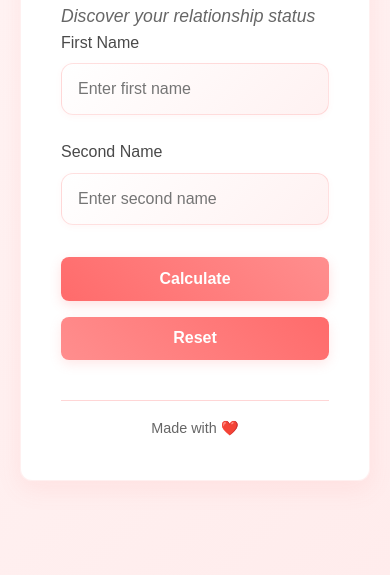
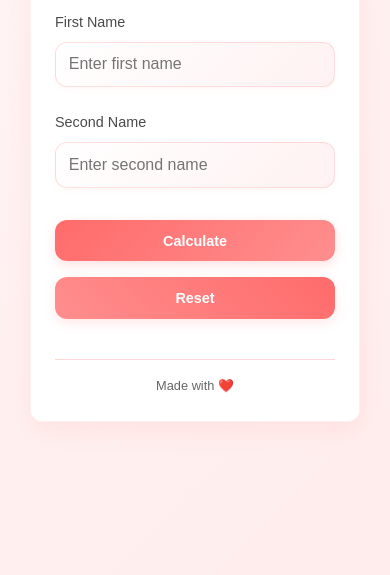
Before and after one commit to SagarKotai/flames-calculator, a website: page index.html in a window 390 px wide. Shown: the part 269-844 px from the top of the page. Drawn offline with Linux system fonts and the light colour scheme; no server answers.

Commit message:
feat: Make app mobile-friendly with responsive design

```diff
--- a/styles.css
+++ b/styles.css
@@ -30,7 +30,7 @@ body {
     align-items: center;
     padding: 20px;
     position: relative;
-    overflow: hidden;
+    overflow-x: hidden;
 }
 
 .container {
@@ -39,7 +39,7 @@ body {
     background-color: rgba(255, 255, 255, 0.98);
     border-radius: var(--border-radius);
     box-shadow: 0 8px 24px rgba(255, 107, 107, 0.1);
-    padding: 2.5rem;
+    padding: 2rem;
     position: relative;
     overflow: hidden;
     z-index: 1;
@@ -47,18 +47,21 @@ body {
 }
 
 h1 {
-    font-size: 2.5rem;
+    font-size: clamp(1.8rem, 5vw, 2.5rem);
     background: var(--gradient);
     -webkit-background-clip: text;
     -webkit-text-fill-color: transparent;
     margin-bottom: 0.5rem;
     font-weight: 600;
+    text-align: center;
 }
 
 .subtitle {
     color: #666;
-    font-size: 1.1rem;
+    font-size: clamp(0.9rem, 3vw, 1.1rem);
     font-style: italic;
+    text-align: center;
+    margin-bottom: 1.5rem;
 }
 
 .input-section {
@@ -75,14 +78,15 @@ label {
     margin-bottom: 0.5rem;
     font-weight: 500;
     color: var(--text-color);
+    font-size: clamp(0.9rem, 3vw, 1rem);
 }
 
 input {
     width: 100%;
-    padding: 1rem;
+    padding: clamp(0.8rem, 3vw, 1rem);
     border: 1px solid rgba(255, 107, 107, 0.2);
     border-radius: var(--border-radius);
-    font-size: 1rem;
+    font-size: clamp(0.9rem, 3vw, 1rem);
     transition: var(--transition);
     background: linear-gradient(135deg, rgba(255, 255, 255, 0.9) 0%, rgba(255, 240, 240, 0.9) 100%);
     box-shadow: 0 2px 6px rgba(255, 107, 107, 0.05);
@@ -100,20 +104,24 @@ input:focus {
     gap: 1rem;
     justify-content: center;
     margin-bottom: 2rem;
+    flex-wrap: wrap;
 }
 
 button {
-    padding: 0.8rem 1.5rem;
+    padding: clamp(0.8rem, 3vw, 1rem) clamp(1.2rem, 4vw, 1.5rem);
     border: none;
-    border-radius: 8px;
-    font-size: 1rem;
+    border-radius: var(--border-radius);
+    font-size: clamp(0.9rem, 3vw, 1rem);
     font-weight: 600;
     cursor: pointer;
-    transition: all 0.3s ease;
+    transition: var(--transition);
+    flex: 1;
+    min-width: 120px;
+    max-width: 200px;
 }
 
 #calculate-btn {
-    background: linear-gradient(45deg, #ff6b6b, #ff8e8e);
+    background: var(--gradient);
     color: white;
     box-shadow: 0 4px 12px rgba(255, 107, 107, 0.2);
 }
@@ -131,15 +139,15 @@ button:hover {
 
 #result-container {
     margin-top: 2rem;
-    padding: 1.5rem;
-    border-radius: 10px;
+    padding: clamp(1rem, 4vw, 1.5rem);
+    border-radius: var(--border-radius);
     background: linear-gradient(135deg, rgba(255, 255, 255, 0.8) 0%, rgba(255, 240, 240, 0.8) 100%);
     box-shadow: 0 4px 12px rgba(255, 107, 107, 0.1);
     text-align: center;
 }
 
 #result {
-    font-size: 2.5rem;
+    font-size: clamp(1.8rem, 6vw, 2.5rem);
     font-weight: 600;
     background: var(--gradient);
     -webkit-background-clip: text;
@@ -149,7 +157,7 @@ button:hover {
 
 #description {
     color: #666;
-    font-size: 1.1rem;
+    font-size: clamp(0.9rem, 3vw, 1.1rem);
     line-height: 1.5;
     font-style: italic;
 }
@@ -177,18 +185,38 @@ footer {
     margin-top: 2.5rem;
     text-align: center;
     color: #666;
-    font-size: 0.9rem;
+    font-size: clamp(0.8rem, 2.5vw, 0.9rem);
     padding-top: 1rem;
     border-top: 1px solid #ffd6d6;
 }
 
-@media (max-width: 600px) {
+/* Mobile-specific adjustments */
+@media (max-width: 480px) {
+    .container {
+        padding: 1.5rem;
+        margin: 10px;
+    }
+
     .button-group {
         flex-direction: column;
+        align-items: center;
     }
 
     button {
         width: 100%;
+        max-width: none;
+    }
+
+    input {
+        font-size: 16px; /* Prevents zoom on iOS */
+    }
+}
+
+/* Tablet adjustments */
+@media (min-width: 481px) and (max-width: 768px) {
+    .container {
+        padding: 2rem;
+        margin: 20px;
     }
 }
 
@@ -372,4 +400,5 @@ footer {
     user-select: none;
     text-shadow: 0 0 10px rgba(255, 107, 107, 0.3);
     will-change: transform;
+    font-size: clamp(1rem, 3vw, 1.5rem);
 }
```
